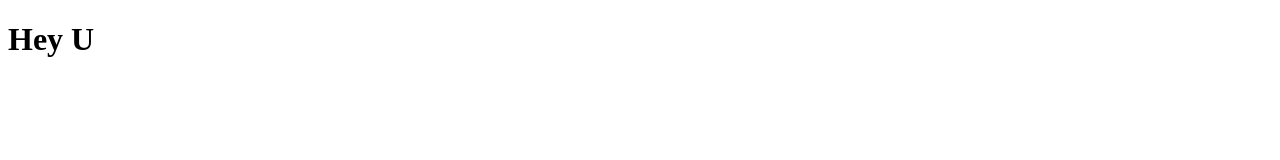
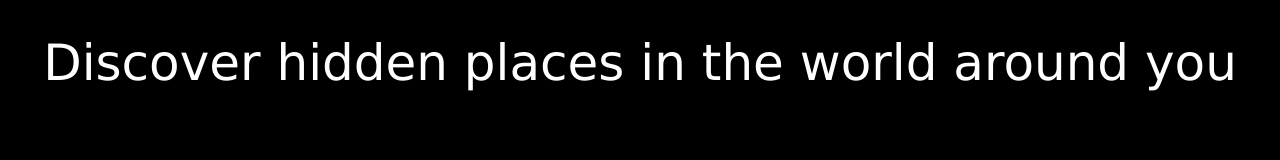
Before and after one commit to ken9jakobs1/excursion, a plain HTML site: page index.html in a window 1280 px wide. Drawn offline with Linux system fonts and the light colour scheme.

Commit message:
First update to index.html and style.css - Header

```diff
--- a/css/style.css
+++ b/css/style.css
@@ -0,0 +1,11 @@
+body{
+  background-color:black;
+}
+
+h1{
+  font-family:Verdana, sans-serif;
+  font-size: 50px;
+  color:white;
+  text-align:center;
+  font-weight:normal;
+}
--- a/index.html
+++ b/index.html
@@ -2,11 +2,13 @@
 <html>
     <head>
         <title>Hey u</title>
+        <link href="css/style.css" rel="stylesheet" type="text/css">
     </head>
     <body>
-        <h1>Hey U</h1>
-    </body>
+        <div id="header">
+          <h1>Discover hidden places in the world around you</h1>
+        </div>
 
 
-
+    </body>
 </html>
```
